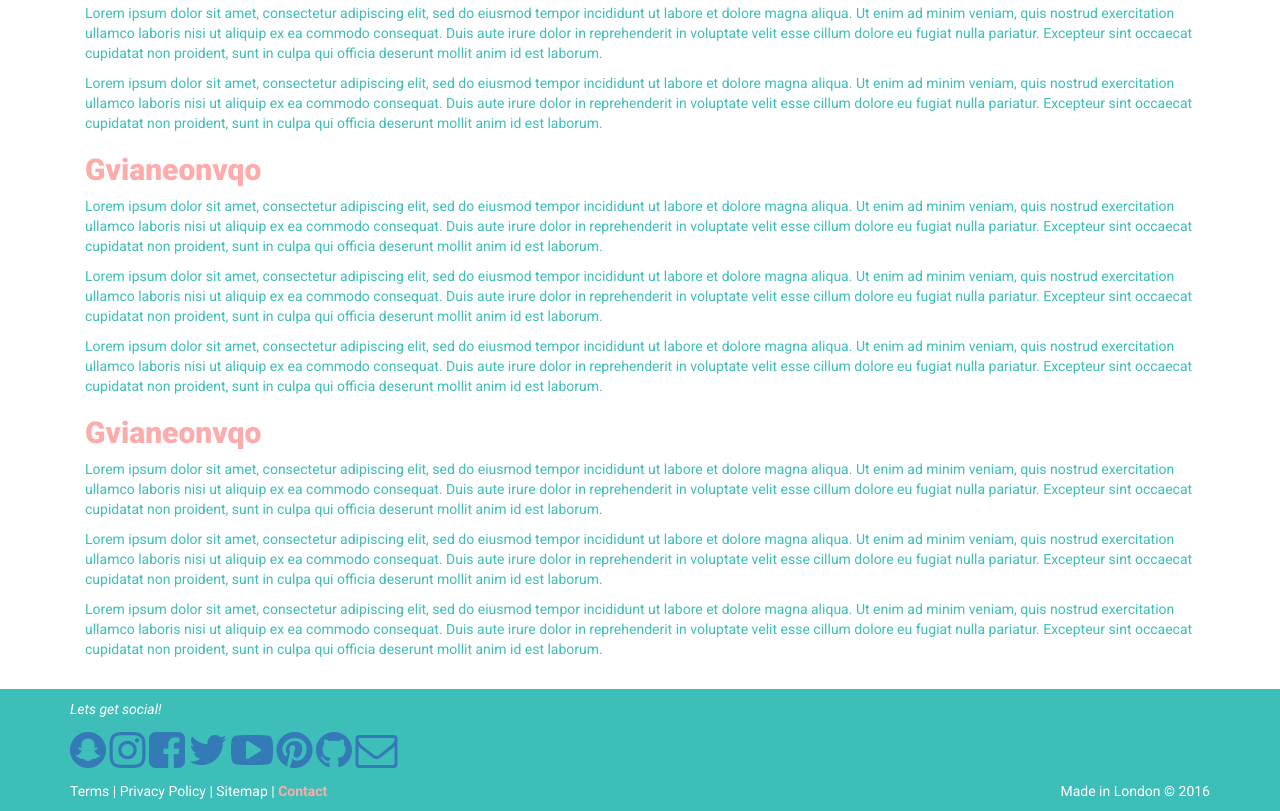
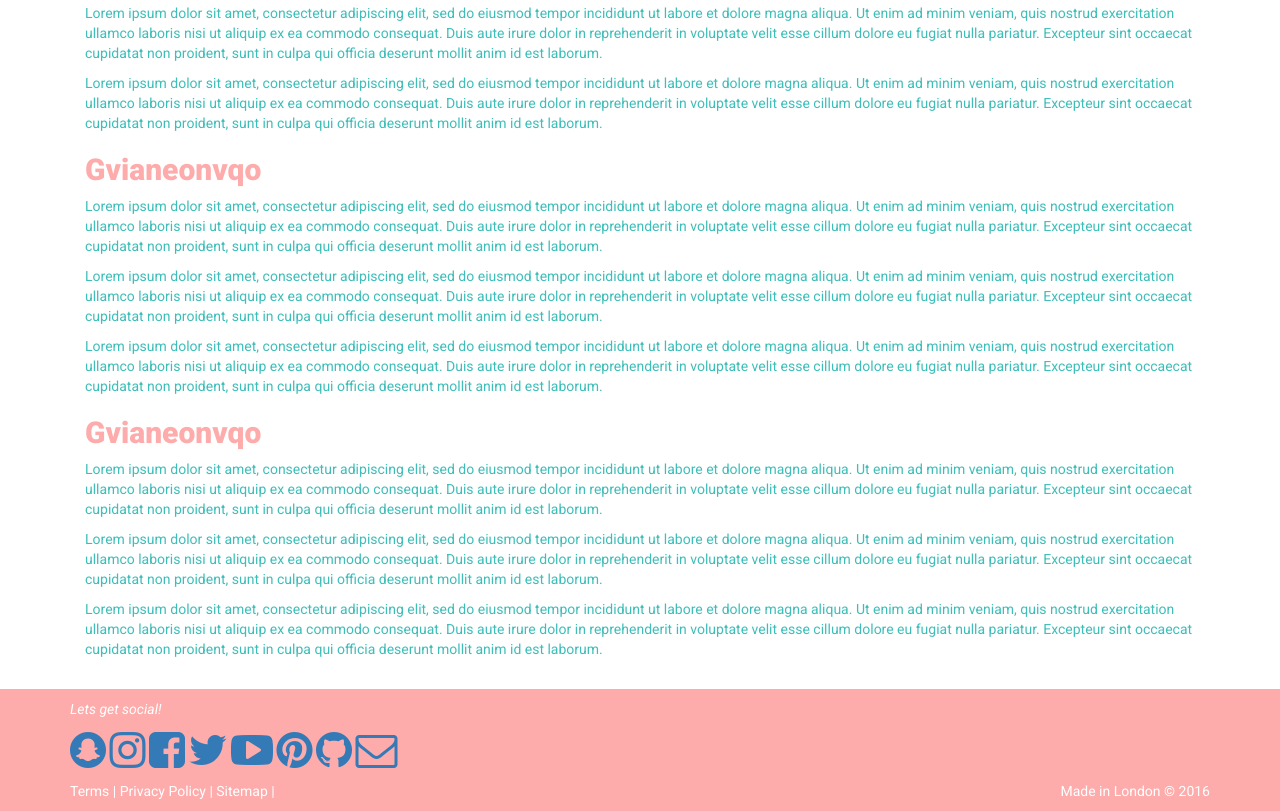
Before and after one commit to pbywater/MetaGroup, a plain HTML site: page index.html in a window 1280 px wide. Shown: the part 723-1534 px from the top of the page. Drawn offline with nearby package versions, Linux system fonts and the light colour scheme.

Commit message:
Home page footer color fix
changed from blue to pink

```diff
--- a/index.html
+++ b/index.html
@@ -127,7 +127,7 @@ Gvianeonvqo
 </div>
 
 <!-- FOOTER -->
-<footer class="footer footer-other">
+<footer class="footer footer-main">
 	<div class="container">
 
     <p class="social-icon">
```
